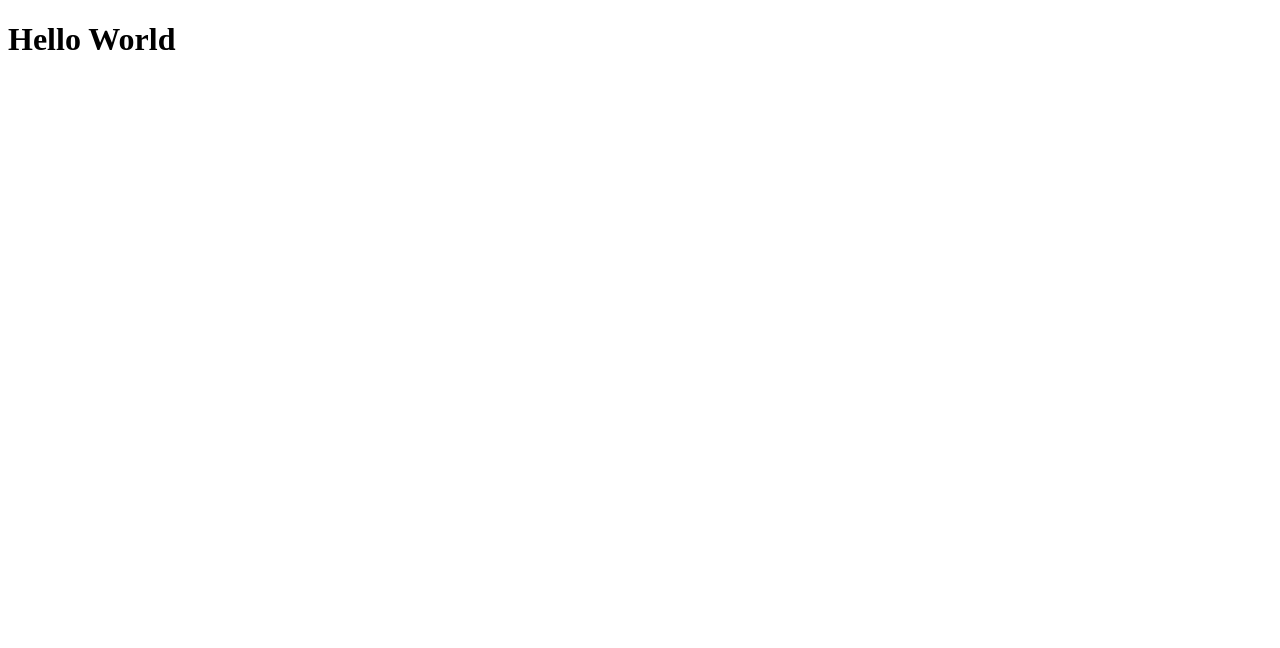
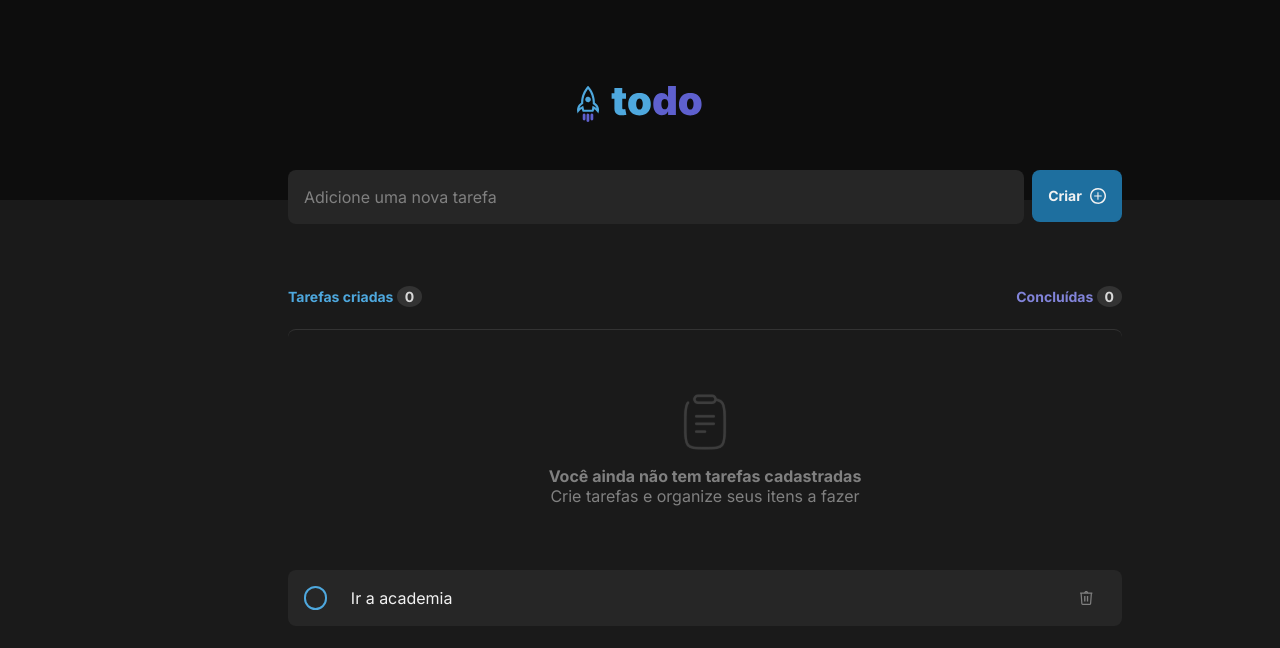
Before and after one commit to RayanneRamos/todolist, a React (Vite) app: page / in a window 1280 px wide. Shown: the top 648 px of the page. Built offline with nearby package versions, Linux system fonts and the light colour scheme.

Commit message:
importando os arquivos

```diff
--- a/src/App.tsx
+++ b/src/App.tsx
@@ -1,6 +1,16 @@
+import './global.css';
+import { Header } from "./components/Header"
+import { TaskBoard } from './components/TaskBoard';
+import styles from './App.module.css';
+
 function App() {
   return (
-    <h1>Hello World</h1>
+    <div>
+      <Header />
+      <div className={styles.wrapper}>
+        <TaskBoard />
+      </div>
+    </div>
   )
 }
 
--- a/src/components/TaskBoard/index.tsx
+++ b/src/components/TaskBoard/index.tsx
@@ -2,6 +2,7 @@
 import styles from './styles.module.css';
 import clipboardImage from '../../assets/clipboard.svg';
 import { NewTask } from '../NewTask';
+import { Task } from '../Task';
 
 export function TaskBoard() {
   return (
@@ -22,6 +23,7 @@ export function TaskBoard() {
           <p>Crie tarefas e organize seus itens a fazer</p>
         </div>
       </ul>
+      <Task />
     </div>
   );
 }
```
